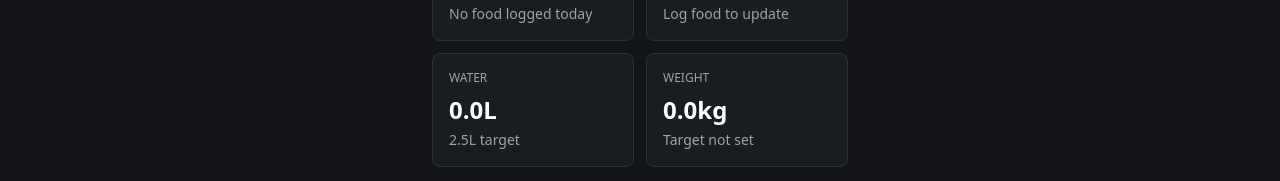
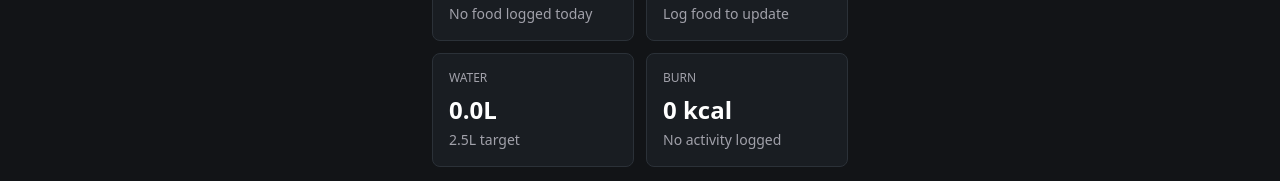
Before and after one commit to mdfarizanwar369/ascend, a Next.js app in the folder frontend/: page /dashboard in a window 1280 px wide. Shown: the part 389-570 px from the top of the page. Built offline with nearby package versions, Linux system fonts and the light colour scheme; no server answers.

Commit message:
Show burn calories on dashboard

```diff
--- a/frontend/src/components/dashboard/ClientDashboard.tsx
+++ b/frontend/src/components/dashboard/ClientDashboard.tsx
@@ -1,7 +1,16 @@
 "use client";
 
 import { useEffect, useMemo, useState } from "react";
-import { getComplianceToday, getFoodLogs, getHabitLogs, getHabits, getMe, getWaterLogs, getWeightLogs } from "@/lib/ascendApi";
+import {
+  getBurnLogs,
+  getComplianceToday,
+  getFoodLogs,
+  getHabitLogs,
+  getHabits,
+  getMe,
+  getWaterLogs,
+  getWeightLogs
+} from "@/lib/ascendApi";
 
 type DashboardUser = Awaited<ReturnType<typeof getMe>>["user"];
 type FoodLog = Awaited<ReturnType<typeof getFoodLogs>>["foodLogs"][number];
@@ -9,6 +18,7 @@ type WeightLog = Awaited<ReturnType<typeof getWeightLogs>>["weightLogs"][number]
 type WaterLog = Awaited<ReturnType<typeof getWaterLogs>>["waterLogs"][number];
 type Habit = Awaited<ReturnType<typeof getHabits>>["habits"][number];
 type HabitLog = Awaited<ReturnType<typeof getHabitLogs>>["habitLogs"][number];
+type BurnLog = Awaited<ReturnType<typeof getBurnLogs>>["burnLogs"][number];
 
 function firstName(fullName?: string) {
   return fullName?.trim().split(/\s+/)[0] || "there";
@@ -41,6 +51,7 @@ export function ClientDashboard() {
   const [waterLogs, setWaterLogs] = useState<WaterLog[]>([]);
   const [habits, setHabits] = useState<Habit[]>([]);
   const [habitLogs, setHabitLogs] = useState<HabitLog[]>([]);
+  const [burnLogs, setBurnLogs] = useState<BurnLog[]>([]);
   const [complianceScore, setComplianceScore] = useState<number | null>(null);
   const [status, setStatus] = useState("Loading your Ascend profile...");
 
@@ -49,13 +60,14 @@ export function ClientDashboard() {
 
     async function loadDashboard() {
       try {
-        const [me, foods, weights, waters, nextHabits, nextHabitLogs, compliance] = await Promise.all([
+        const [me, foods, weights, waters, nextHabits, nextHabitLogs, burns, compliance] = await Promise.all([
           getMe(),
           getFoodLogs(),
           getWeightLogs(),
           getWaterLogs(),
           getHabits(),
           getHabitLogs(),
+          getBurnLogs(),
           getComplianceToday()
         ]);
 
@@ -66,6 +78,7 @@ export function ClientDashboard() {
         setWaterLogs(waters.waterLogs);
         setHabits(nextHabits.habits);
         setHabitLogs(nextHabitLogs.habitLogs);
+        setBurnLogs(burns.burnLogs);
         setComplianceScore(compliance.compliance?.score ?? null);
         setStatus("");
       } catch {
@@ -84,6 +97,9 @@ export function ClientDashboard() {
   const today = useMemo(() => new Date().toISOString().slice(0, 10), []);
   const todaysFood = foodLogs.filter((log) => log.logged_at.slice(0, 10) === today);
   const todaysWaterMl = waterLogs.filter((log) => log.logged_at.slice(0, 10) === today).reduce((total, log) => total + log.amount_ml, 0);
+  const todaysBurnCalories = burnLogs
+    .filter((log) => log.created_at.slice(0, 10) === today)
+    .reduce((total, log) => total + Number(log.metadata?.caloriesBurned ?? 0), 0);
   const latestFood = foodLogs[0];
   const latestWeight = weightLogs[0];
   const completedHabitIds = useMemo(
@@ -138,11 +154,7 @@ export function ClientDashboard() {
             ["Calories", calories ? calories.toLocaleString() : "0", todaysFood.length ? `${todaysFood.length} food logs today` : "No food logged today"],
             ["Protein", `${protein}g`, todaysFood.length ? "From food logs" : "Log food to update"],
             ["Water", `${(todaysWaterMl / 1000).toFixed(1)}L`, "2.5L target"],
-            [
-              "Weight",
-              latestWeight ? `${asNumber(latestWeight.weight_kg).toFixed(1)}kg` : `${asNumber(user?.starting_weight_kg).toFixed(1)}kg`,
-              user?.target_weight_kg ? `${asNumber(user.target_weight_kg).toFixed(1)}kg target` : "Target not set"
-            ]
+            ["Burn", `${todaysBurnCalories} kcal`, todaysBurnCalories ? "Activity logged today" : "No activity logged"]
           ].map(([label, value, detail]) => (
             <div key={label} className="rounded-lg border border-line bg-surface p-4">
               <p className="text-xs uppercase text-zinc-400">{label}</p>
```
